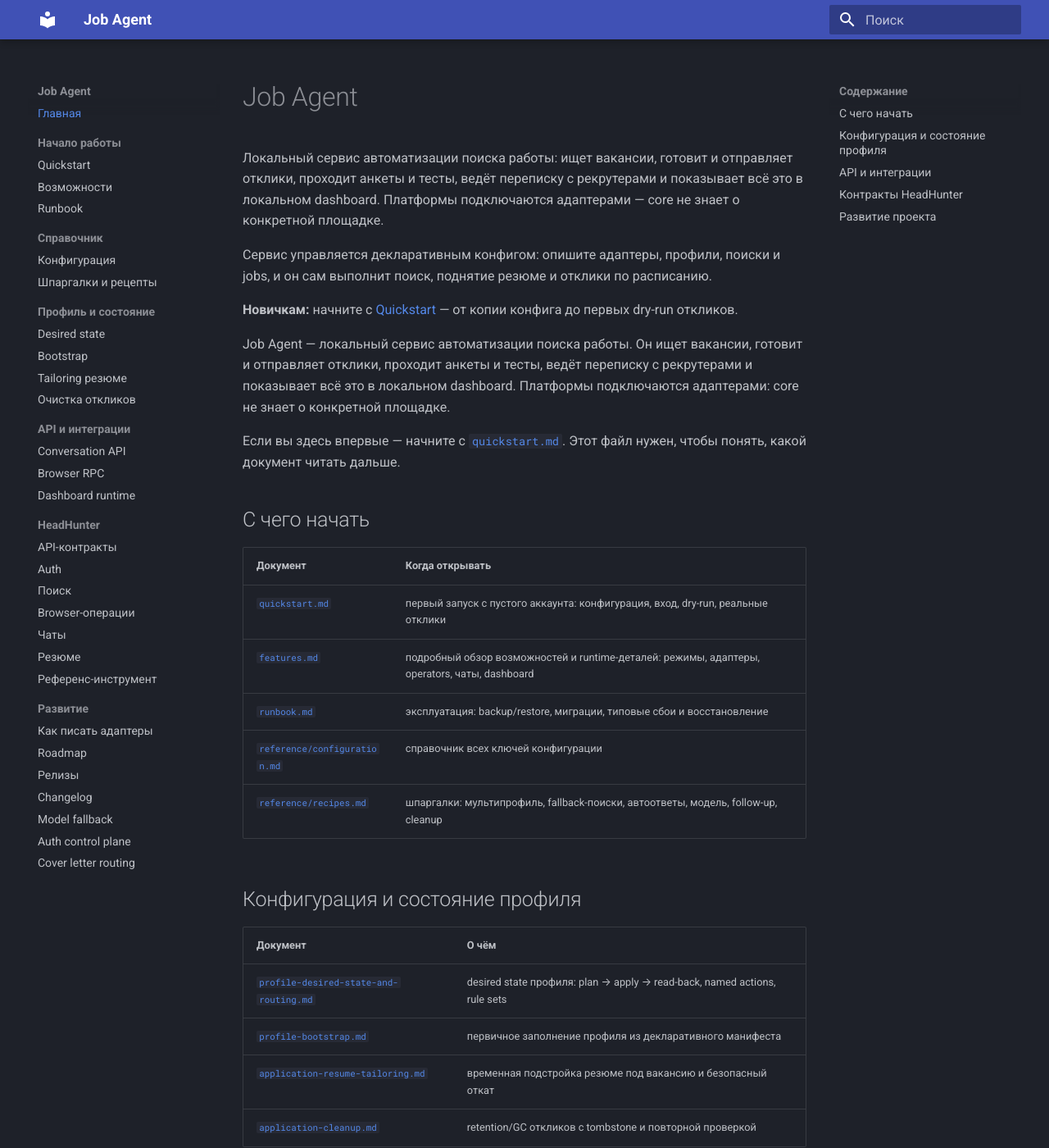
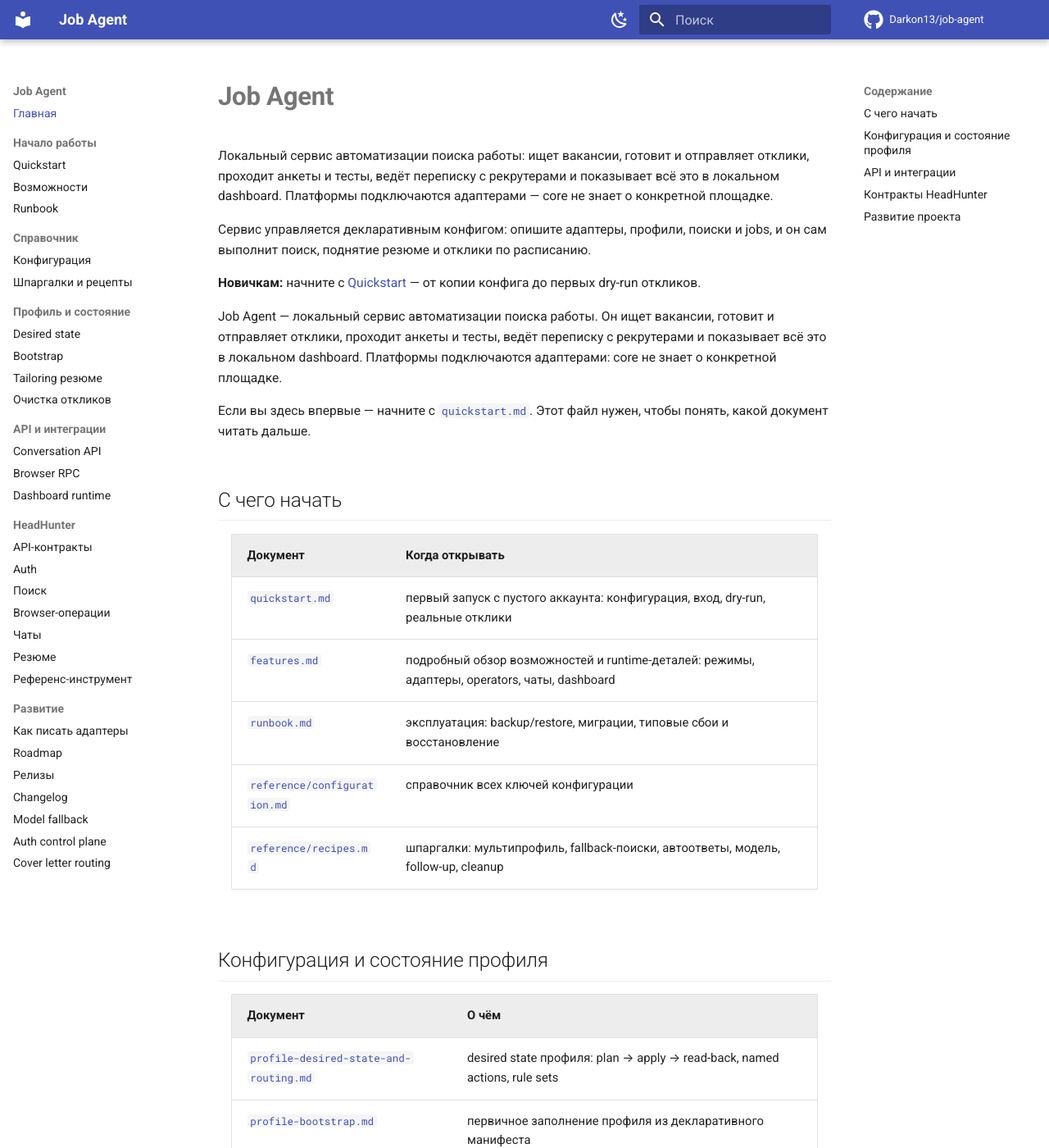
Before and after one commit to Darkon13/job-agent, an MkDocs documentation site: the page built from docs/index.md, in a window 1280 px wide and 1400 px high. Shown: the whole window at 82% size. Built offline with MkDocs 1.6.1 and Material for MkDocs 9.7.7, drawn with Linux system fonts in a browser that asks for light colours; comment, search, counter and statistics services are not loaded.

Commit message:
chore(ci): add PR bot, labeler, dependabot and docs checks on pull requests
The PR bot posts one updatable comment per pull request and rewrites it with CI/Docs results; the labeler tags go, docs, browser-worker and ci changes; dependabot keeps Go, npm and actions dependencies fresh. Docs now build on pull requests and deploy only from main. The documentation theme gets a light/dark palette, wider layout and compact tables.

```diff
--- /dev/null
+++ b/docs/assets/extra.css
@@ -0,0 +1,56 @@
+/* Немного воздуха и компактности для длинной документации */
+.md-grid {
+  max-width: 78rem;
+}
+
+.md-typeset {
+  font-size: 0.78rem;
+}
+
+.md-typeset h1 {
+  font-weight: 600;
+  letter-spacing: -0.01em;
+}
+
+.md-typeset h2 {
+  margin-top: 2.2em;
+  border-bottom: 1px solid var(--md-default-fg-color--lightest);
+  padding-bottom: 0.3em;
+}
+
+.md-typeset table:not([class]) {
+  font-size: 0.74rem;
+  display: table;
+  width: 100%;
+}
+
+.md-typeset table:not([class]) th {
+  background-color: var(--md-default-fg-color--lightest);
+  font-weight: 600;
+}
+
+.md-typeset table:not([class]) td {
+  vertical-align: top;
+}
+
+.md-typeset pre > code {
+  font-size: 0.74rem;
+  line-height: 1.55;
+}
+
+.md-typeset code {
+  border-radius: 0.2rem;
+}
+
+.md-typeset .admonition,
+.md-typeset details {
+  border-radius: 0.3rem;
+}
+
+.md-typeset .md-typeset__scrollwrap {
+  margin: 0.8em 0;
+}
+
+.md-footer {
+  margin-top: 2rem;
+}
--- a/mkdocs.yml
+++ b/mkdocs.yml
@@ -1,16 +1,42 @@
 site_name: Job Agent
 site_description: Локальный сервис автоматизации поиска работы
+site_url: https://darkon13.github.io/job-agent/
+repo_url: https://github.com/Darkon13/job-agent
+repo_name: Darkon13/job-agent
+edit_uri: edit/main/docs/
 docs_dir: docs
+
 theme:
   name: material
   language: ru
+  icon:
+    repo: fontawesome/brands/github
   palette:
-    - scheme: slate
+    - media: "(prefers-color-scheme: light)"
+      scheme: default
+      primary: indigo
+      accent: cyan
+      toggle:
+        icon: material/weather-night
+        name: Тёмная тема
+    - media: "(prefers-color-scheme: dark)"
+      scheme: slate
+      primary: indigo
+      accent: cyan
+      toggle:
+        icon: material/weather-sunny
+        name: Светлая тема
   features:
     - navigation.sections
     - navigation.top
+    - navigation.tracking
+    - navigation.footer
+    - toc.follow
+    - search.suggest
+    - search.highlight
     - content.code.copy
-    - search.highlight
+    - content.tabs.link
+
 nav:
   - Главная: index.md
   - Начало работы:
@@ -45,10 +71,17 @@ nav:
       - Model fallback: next-answer-model-fallback.md
       - Auth control plane: next-auth-control-plane.md
       - Cover letter routing: next-cover-letter-routing.md
+
 markdown_extensions:
   - admonition
+  - attr_list
   - tables
   - toc:
       permalink: true
   - pymdownx.details
   - pymdownx.superfences
+  - pymdownx.highlight:
+      anchor_linenums: true
+
+extra_css:
+  - assets/extra.css
```
Also changed, not shown: 4 other files.
